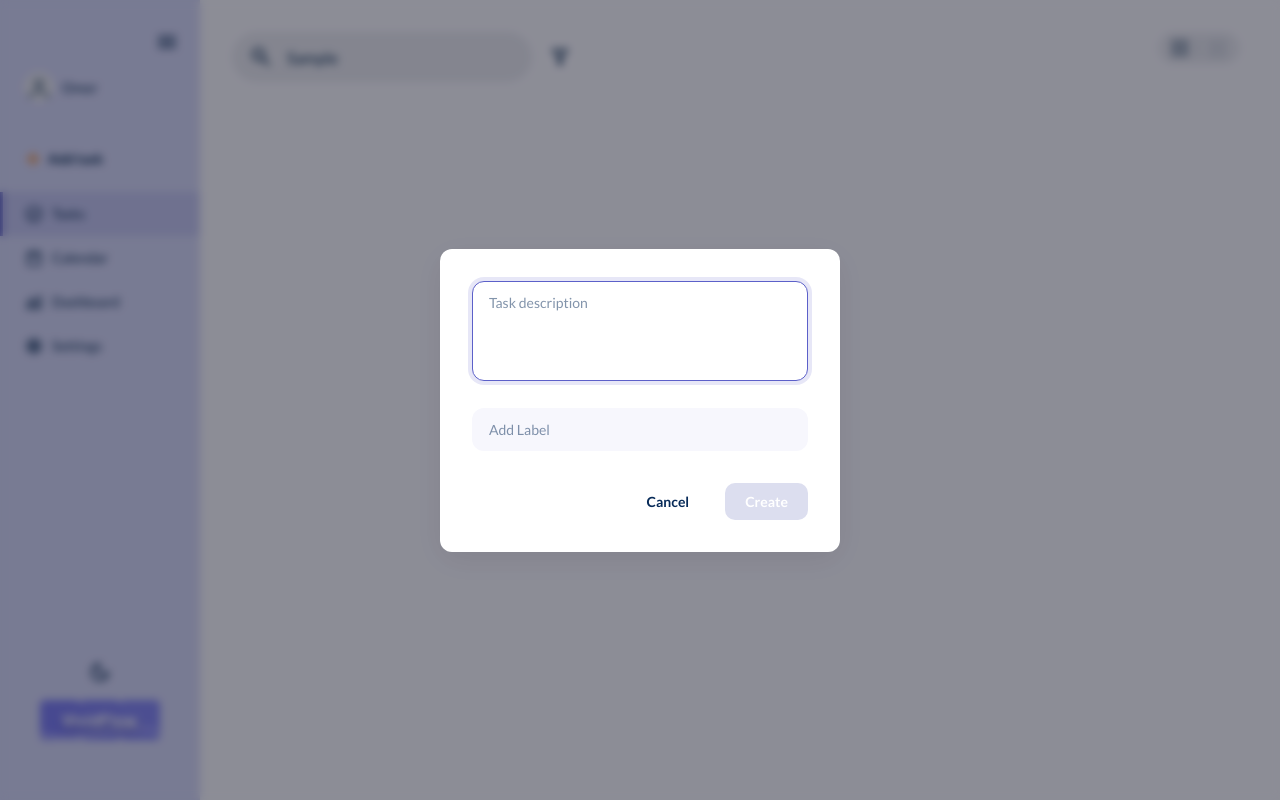
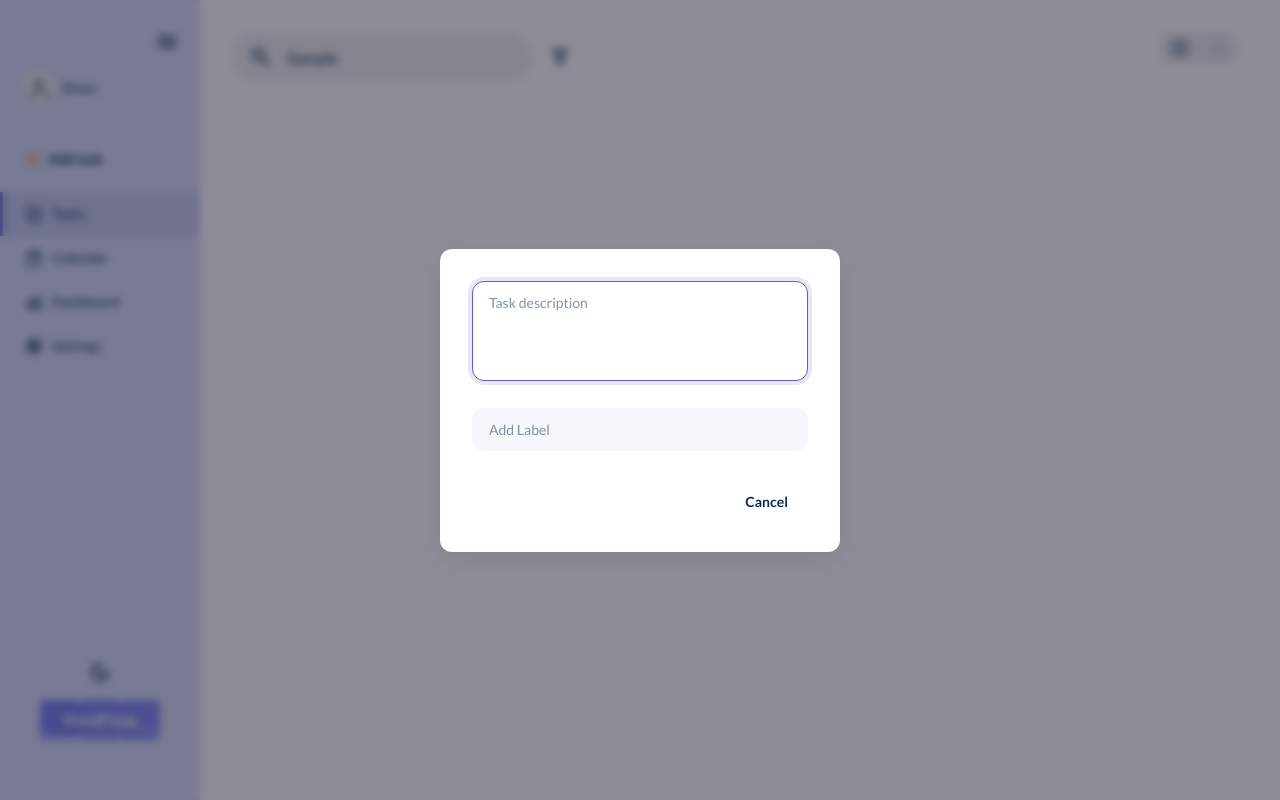
Before and after one commit to omerme13/vividflow, a React (Vite) app: page /tasks in a window 1280 px wide. Both pictures are taken after typing "Sample" into the empty fields and a click on the button "Add task". Built offline with nearby package versions, Linux system fonts and the light colour scheme.

Commit message:
feat(task modal): don't use button to update the content.

```diff
--- a/src/components/TaskModal/TaskModal.tsx
+++ b/src/components/TaskModal/TaskModal.tsx
@@ -1,8 +1,9 @@
-import React, { useEffect, useRef, useState } from "react";
+import { useEffect, useRef, useState } from "react";
 import Modal from "@/components/Modal";
 import { useTaskContext } from "@/context/TaskContext";
 import { TaskModalProps } from "./TaskModal.types";
 import Autocomplete from "@/components/Autocomplete";
+import useDebouncedValue from "@/hooks/useDebouncedValue";
 
 import "./TaskModal.scss";
 
@@ -11,6 +12,9 @@ export default function TaskModal({ isOpen, onClose, task, isEditMode }: TaskMod
     const [label, setLabel] = useState("");
     const inputRef = useRef<HTMLTextAreaElement>(null);
     const { addTask, updateTask, labels: existingLabels } = useTaskContext();
+
+    const debouncedName = useDebouncedValue(name);
+    const debouncedLabel = useDebouncedValue(label);
 
     useEffect(() => {
         if (isOpen) {
@@ -21,35 +25,37 @@ export default function TaskModal({ isOpen, onClose, task, isEditMode }: TaskMod
                 setName("");
                 setLabel("");
             }
-
             inputRef.current?.focus();
         }
     }, [isOpen, task, isEditMode]);
 
-    const handleSubmit = (e: React.FormEvent) => {
-        e.preventDefault();
-        if (!name.trim()) return;
+    useEffect(() => {
+        if (isEditMode && task && (debouncedName !== task.text || debouncedLabel !== task.label)) {
+            updateTask({
+                ...task,
+                text: debouncedName.trim(),
+                label: debouncedLabel.trim(),
+            });
+        }
+    }, [debouncedName, debouncedLabel, isEditMode, task, updateTask]);
 
-        const taskData = {
-            text: name.trim(),
-            label: label.trim(),
-        };
-
-        if (isEditMode && task) {
-            updateTask({ ...task, ...taskData });
-        } else {
-            addTask(taskData);
+    const handleClose = () => {
+        if (!isEditMode && name.trim()) {
+            addTask({
+                text: name.trim(),
+                label: label.trim(),
+            });
         }
-        handleClose();
+        onClose();
     };
 
-    const handleClose = () => {
+    const handleCancel = () => {
         onClose();
     };
 
     return (
-        <Modal isOpen={isOpen} onClose={onClose}>
-            <form className="task-modal__form" onSubmit={handleSubmit}>
+        <Modal isOpen={isOpen} onClose={handleClose}>
+            <div className="task-modal__form">
                 <div className="task-modal__input-wrapper">
                     <textarea
                         ref={inputRef}
@@ -66,19 +72,12 @@ export default function TaskModal({ isOpen, onClose, task, isEditMode }: TaskMod
                     <button
                         type="button"
                         className="task-modal__button task-modal__button--secondary"
-                        onClick={handleClose}
+                        onClick={handleCancel}
                     >
-                        Cancel
-                    </button>
-                    <button
-                        type="submit"
-                        className="task-modal__button task-modal__button--primary"
-                        disabled={!name.trim()}
-                    >
-                        {isEditMode ? "Update" : "Create"}
+                        {isEditMode ? "Close" : "Cancel"}
                     </button>
                 </div>
-            </form>
+            </div>
         </Modal>
     );
 }
```
